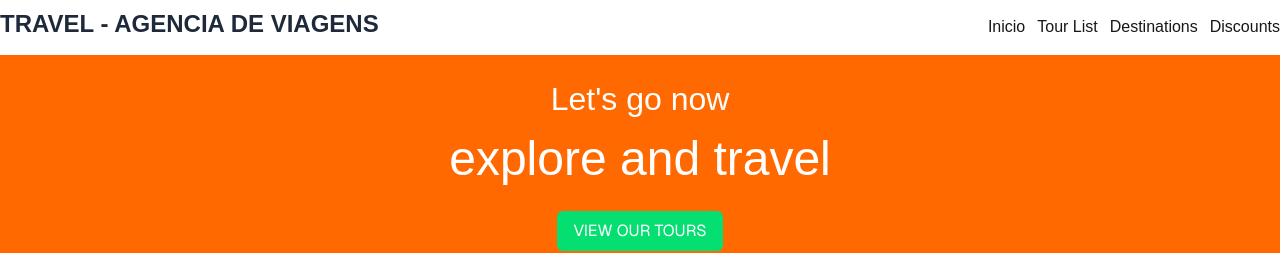
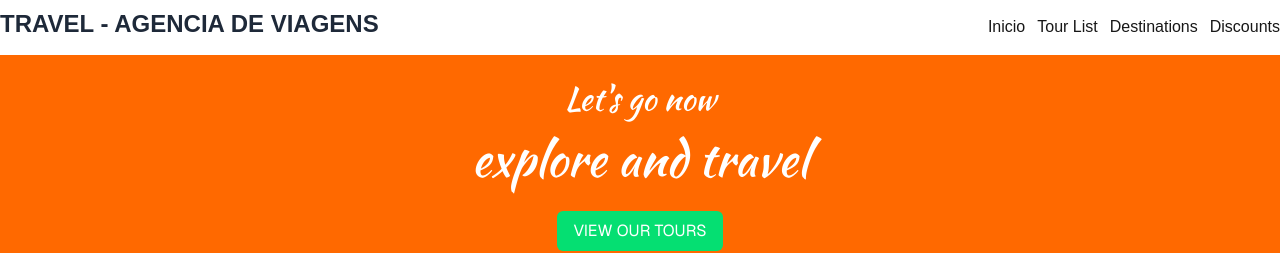
Before and after one commit to raganapaula/react-agencia, a Next.js app: page / in a window 1280 px wide. Shown: the top 253 px of the page. Built offline with nearby package versions, Linux system fonts and the light colour scheme.

Commit message:
Ajuste da fonte do header

```diff
--- a/app/components/Header.tsx
+++ b/app/components/Header.tsx
@@ -17,9 +17,9 @@ export default function Header() {
 
                 <div className="bg-orange-500 p-5 w-full grid grid-cols-1">
 
-                    <div className="flex flex-col items-center font-kaushan text-white text-center">
-                        <span className="text-[2rem]">Let's go now</span>
-                        <span className="text-[3rem]">explore and travel</span>
+                    <div className="flex flex-col items-center text-white text-center">
+                        <span className="text-[2rem] titulo">Let's go now</span>
+                        <span className="titulo text-[3rem]">explore and travel</span>
                         <button
                             className="mt-4 py-2 px-4 rounded-md hover:bg-blue-300 bg-green-400 font-sans max-w-60"
                         >
--- a/app/globals.css
+++ b/app/globals.css
@@ -1,4 +1,5 @@
 @import "tailwindcss";
+@import url('https://fonts.googleapis.com/css2?family=Kaushan+Script&family=Poppins:ital,wght@0,100;0,200;0,300;0,400;0,500;0,600;0,700;0,800;0,900;1,100;1,200;1,300;1,400;1,500;1,600;1,700;1,800;1,900&display=swap');
 
 :root {
   --background: #ffffff;
@@ -25,8 +26,7 @@ body {
   font-family: Arial, Helvetica, sans-serif;
 }
 
-.kaushan-script-regular {
+.titulo {
   font-family: "Kaushan Script", cursive;
-  font-weight: 400;
-  font-style: normal;
+    font-weight: 400;
 }
--- a/app/layout.tsx
+++ b/app/layout.tsx
@@ -1,6 +1,19 @@
 import type { Metadata } from "next";
-import { Geist, Geist_Mono, Kaushan_Script } from "next/font/google";
+import { Geist, Geist_Mono, Kaushan_Script, Poppins } from "next/font/google";
 import "./globals.css";
+
+
+const poppins = Poppins({
+  subsets: ['latin'],
+  weight: ['400', '600'], // escolha os pesos desejados
+  variable: '--font-poppins',
+})
+
+const kaushan = Kaushan_Script({
+  subsets: ['latin'],
+  weight: '400',
+  variable: '--font-kaushan',
+})
 
 const geistSans = Geist({
   variable: "--font-geist-sans",
@@ -25,7 +38,7 @@ export default function RootLayout({
   return (
     <html lang="en">
       <body
-        className={`${geistSans.variable} ${geistMono.variable} antialiased`}
+        className={`${geistSans.variable} ${geistMono.variable} antialiased ${poppins.variable} ${kaushan.variable} font-sans`}
       >
         {children}
       </body>
--- a/app/page.tsx
+++ b/app/page.tsx
@@ -5,6 +5,7 @@ import ImgGallery from "./components/ImgGallery";
 import ImgTravel from "./components/ImgTravel";
 import TitleGallery from "./components/TitleGallery";
 import TitleTravel from "./components/TitleTravel";
+import './globals.css';
 
 
 
```
